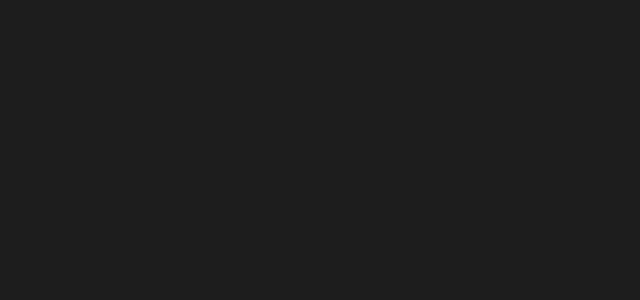
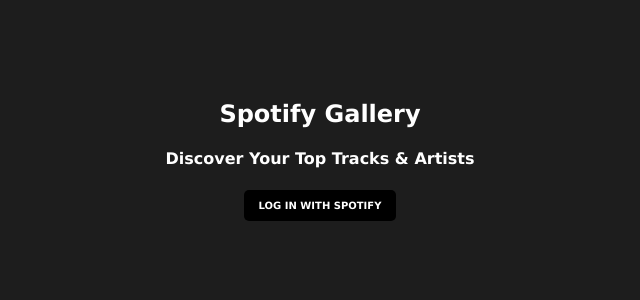
Before and after one commit to dororeo/SpotifyGallery, a React (Create React App) app: page / in a window 1280 px wide. Shown: the top 300 px of the page, without its empty margins (320-960 px from the left). Built offline with nearby package versions, Linux system fonts and the light colour scheme.

Commit message:
add build folder to repo

```diff
--- a/package.json
+++ b/package.json
@@ -1,8 +1,8 @@
 {
   "name": "spotify-gallery",
   "version": "0.1.0",
-  "private": true,
-  "homepage": "https://dororeo.github.io/SpotifyGallery/",
+  "private": false,
+  "homepage": "http://dororeo.github.io/SpotifyGallery/",
   "dependencies": {
     "@testing-library/jest-dom": "^5.17.0",
     "@testing-library/react": "^13.4.0",
--- a/src/App.js
+++ b/src/App.js
@@ -9,8 +9,8 @@
     <div className="App">
     <Routes>
 
-        <Route exact path='/' component={Login} />
-        <Route exact path='/home' component={Home} />
+        <Route exact path='/' element={<Login/>} />
+        <Route exact path='/home' element={<Home/>} />
 
     </Routes>
   </div>
```
Also changed, not shown: 13 other files (tests, documents, lock files or other folders).
